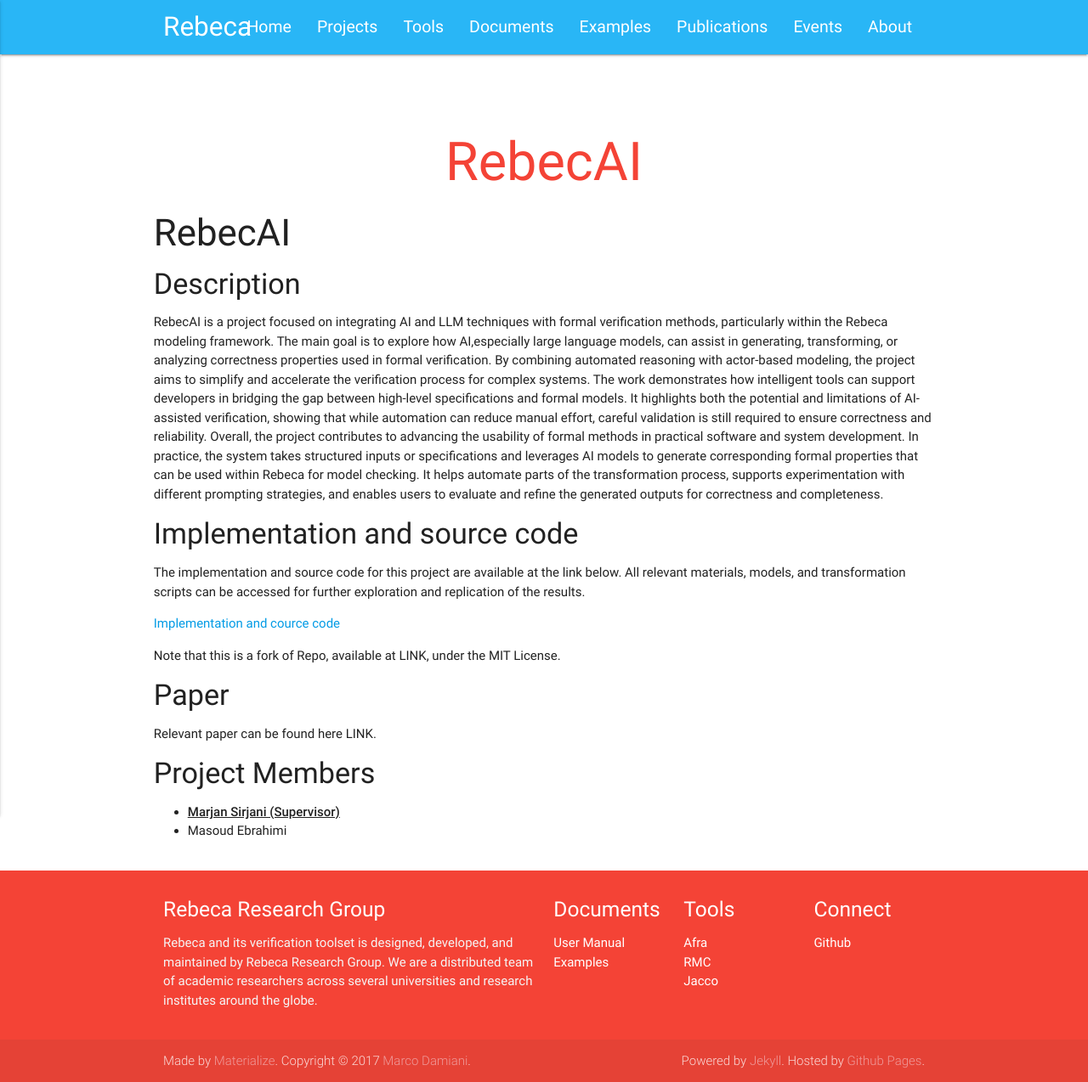
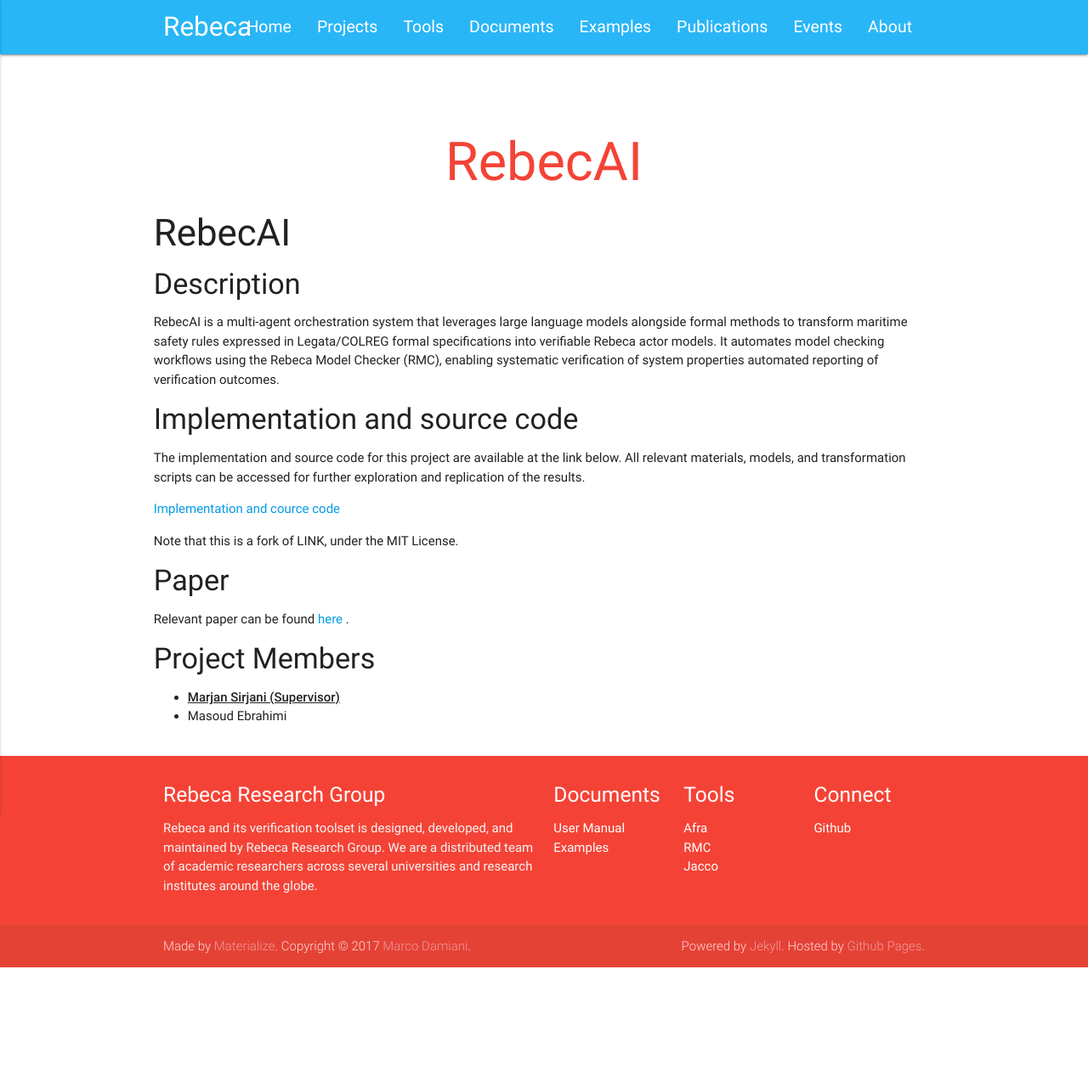
Before and after one commit to rebeca-lang/rebeca-lang.github.io, a Jekyll site: the page built from projects/RebecAI.md, in a window 1280 px wide. Shown: the whole page at 85% size. Built offline with Jekyll 4.4.1, drawn with Linux system fonts in a browser that asks for light colours; after the commit the page ends 1139 px from its top, so only the background shows below that.

Commit message:
Revise RebecAI project description and links

```diff
--- a/projects/RebecAI.md
+++ b/projects/RebecAI.md
@@ -8,9 +8,8 @@ permalink: /allprojects/RebecAI
 ### RebecAI
 
 #### Description
-RebecAI is a project focused on integrating AI and LLM techniques with formal verification methods, particularly within the Rebeca modeling framework. The main goal is to explore how AI,especially large language models, can assist in generating, transforming, or analyzing correctness properties used in formal verification. By combining automated reasoning with actor-based modeling, the project aims to simplify and accelerate the verification process for complex systems.
-The work demonstrates how intelligent tools can support developers in bridging the gap between high-level specifications and formal models. It highlights both the potential and limitations of AI-assisted verification, showing that while automation can reduce manual effort, careful validation is still required to ensure correctness and reliability. Overall, the project contributes to advancing the usability of formal methods in practical software and system development.
-In practice, the system takes structured inputs or specifications and leverages AI models to generate corresponding formal properties that can be used within Rebeca for model checking. It helps automate parts of the transformation process, supports experimentation with different prompting strategies, and enables users to evaluate and refine the generated outputs for correctness and completeness.
+RebecAI is a multi-agent orchestration system that leverages large language models alongside formal methods to transform maritime safety rules expressed in Legata/COLREG formal specifications into verifiable Rebeca actor models. It automates model checking workflows using the Rebeca Model Checker (RMC), enabling systematic verification of system properties automated reporting of verification outcomes.
+
 
 #### Implementation and source code
 
@@ -18,10 +17,10 @@ The implementation and source code for this project are available at the link be
 
 [ Implementation and cource code ](https://github.com/rebeca-lang/research-RebecAI)
 
-Note that this is a fork of Repo, available at LINK, under the MIT License.
+Note that this is a fork of LINK, under the MIT License.
 
 #### Paper
-Relevant paper can be found here LINK.
+Relevant paper can be found [ here ]().
 
 
 #### Project Members
```
